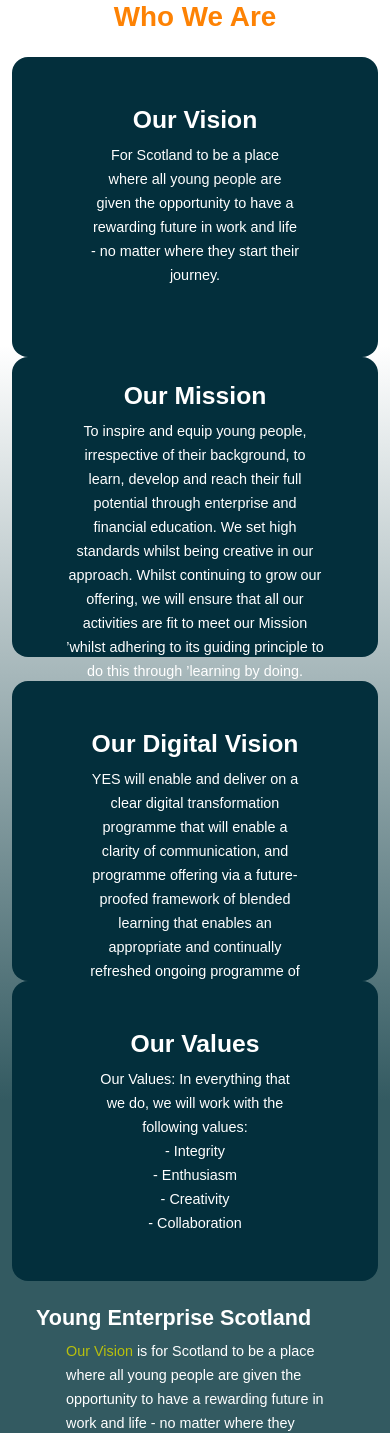
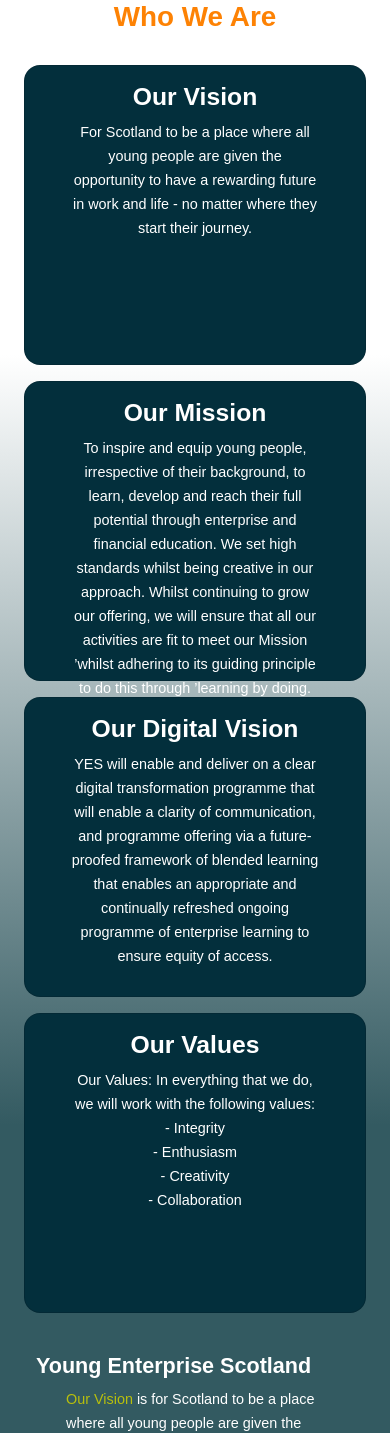
Before and after one commit to farz-1/RootToPlate, a Django app: page /composter/about/ in a window 390 px wide. Shown: the part 159-1592 px from the top of the page. Run offline with Django 4.2, Linux system fonts and the light colour scheme; some libraries are stand-ins or nearby versions; some web fonts are replaced.

Commit message:
Fixed about on mobile Moved composter css into composter.css

```diff
--- a/roottoplate/templates/composter/about.html
+++ b/roottoplate/templates/composter/about.html
@@ -2,79 +2,54 @@
 <title>About</title>
 {% extends 'composter/base.html' %}
 {% load static %}
-
-
 {% block content_block %}
-    <h1 class="container text-center">Who We Are</h1>
-    <br>
-    <section class="vh-90 gradient-custom text-white">
-        <div>
+    <div class="container">
+        <h1 class="text-center">Who We Are</h1>
+        <br>
+        <section class="vh-90 gradient-custom text-white">
             <div class="row">
                 <div class="col-md-6">
-                    <div class="card-about">
-                        <div class="card-body p-5 text-center">
+                    <div class="card card-about mb-3">
+                        <div class="card-body text-center">
                             <h2 class="fw-bold-about">Our Vision</h2>
-                            <p>For Scotland to be a place where all young people are given the
-                                opportunity to have a rewarding future in work and life -
-                                no matter where they start their journey.</p>
+                            <p class="card-text">For Scotland to be a place where all young people are given the opportunity to have a
+                                rewarding future in work and life - no matter where they start their journey.</p>
                         </div>
                     </div>
                 </div>
                 <div class="col-md-6">
-                    <div class="card-about">
-                        <div class="card-body p-4 text-center">
+                    <div class="card card-about mb-3">
+                        <div class="card-body text-center">
                             <h2 class="fw-bold-about">Our Mission</h2>
-                            <p>To inspire and equip young people, irrespective of their
-                                background, to
-                                learn,
-                                develop and reach their full potential through enterprise and financial education.
-                                We set high standards whilst being creative in our approach. Whilst continuing to
-                                grow our
-                                offering, we will ensure that all our activities are fit to meet our Mission ’whilst
-                                adhering to
+                            <p class="card-text ">To inspire and equip young people, irrespective of their background, to learn, develop
+                                and reach their full potential through enterprise and financial education. We set high
+                                standards whilst being creative in our approach. Whilst continuing to grow our offering,
+                                we will ensure that all our activities are fit to meet our Mission ’whilst adhering to
                                 its guiding principle to do this through ’learning by doing.</p>
                         </div>
                     </div>
                 </div>
-            </div>
-            <br>
-            <div class="row">
                 <div class="col-md-6">
-                    <div class="card-about">
-                        <div class="card-body p-5 text-center">
+                    <div class="card card-about mb-3">
+                        <div class="card-body text-center">
                             <h2 class="fw-bold-about">Our Digital Vision </h2>
-                            <p>YES will enable and deliver on a clear digital
-                                transformation programme
-                                that
-                                will enable a clarity of communication, and programme offering via a future-proofed
-                                framework of
-                                blended learning that enables an appropriate and continually refreshed ongoing
-                                programme of
-                                enterprise learning to ensure equity of access.</p>
+                            <p class="card-text">YES will enable and deliver on a clear digital transformation programme that will enable
+                                a clarity of communication, and programme offering via a future-proofed framework of
+                                blended learning that enables an appropriate and continually refreshed ongoing programme
+                                of enterprise learning to ensure equity of access.</p>
                         </div>
                     </div>
                 </div>
-                <div class="col-md-6"  >
-                    <div class="card-about">
-                        <div class="card-body p-5 text-center">
+                <div class="col-md-6">
+                    <div class="card card-about mb-3">
+                        <div class="card-body text-center">
                             <h2 class="fw-bold-about">Our Values</h2>
-                            <p>Our Values:
-                                In everything that we do, we will work with the following values:
-                                <br>
-                                - Integrity
-                                <br>
-                                - Enthusiasm
-                                <br>
-                                - Creativity
-                                <br>
-                                - Collaboration
-                            </p>
+                            <p class="card-text">Our Values: In everything that we do, we will work with the following values:<br>- Integrity<br>-
+                                Enthusiasm<br>- Creativity<br>- Collaboration</p>
                         </div>
                     </div>
-                    </div>
+                </div>
             </div>
-        </div>
-    </section>
-
-
+        </section>
+    </div>
 {% endblock %}
```
Also changed, not shown: roottoplate/static/css/composter.css (added, +19 -0 lines), roottoplate/templates/composter/composter.html (+2 -22 lines), roottoplate/composter/migrations/__init__.py (deleted).
